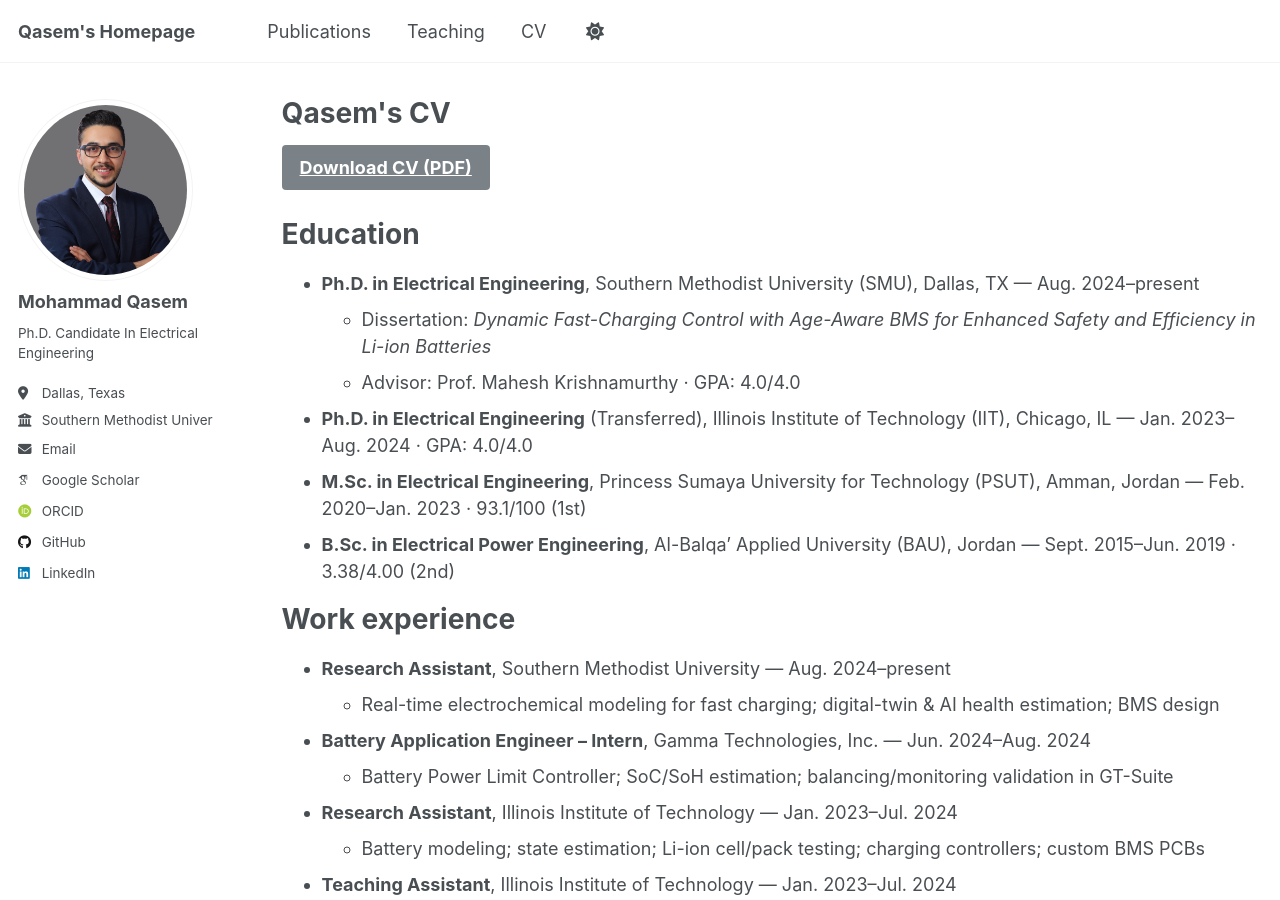
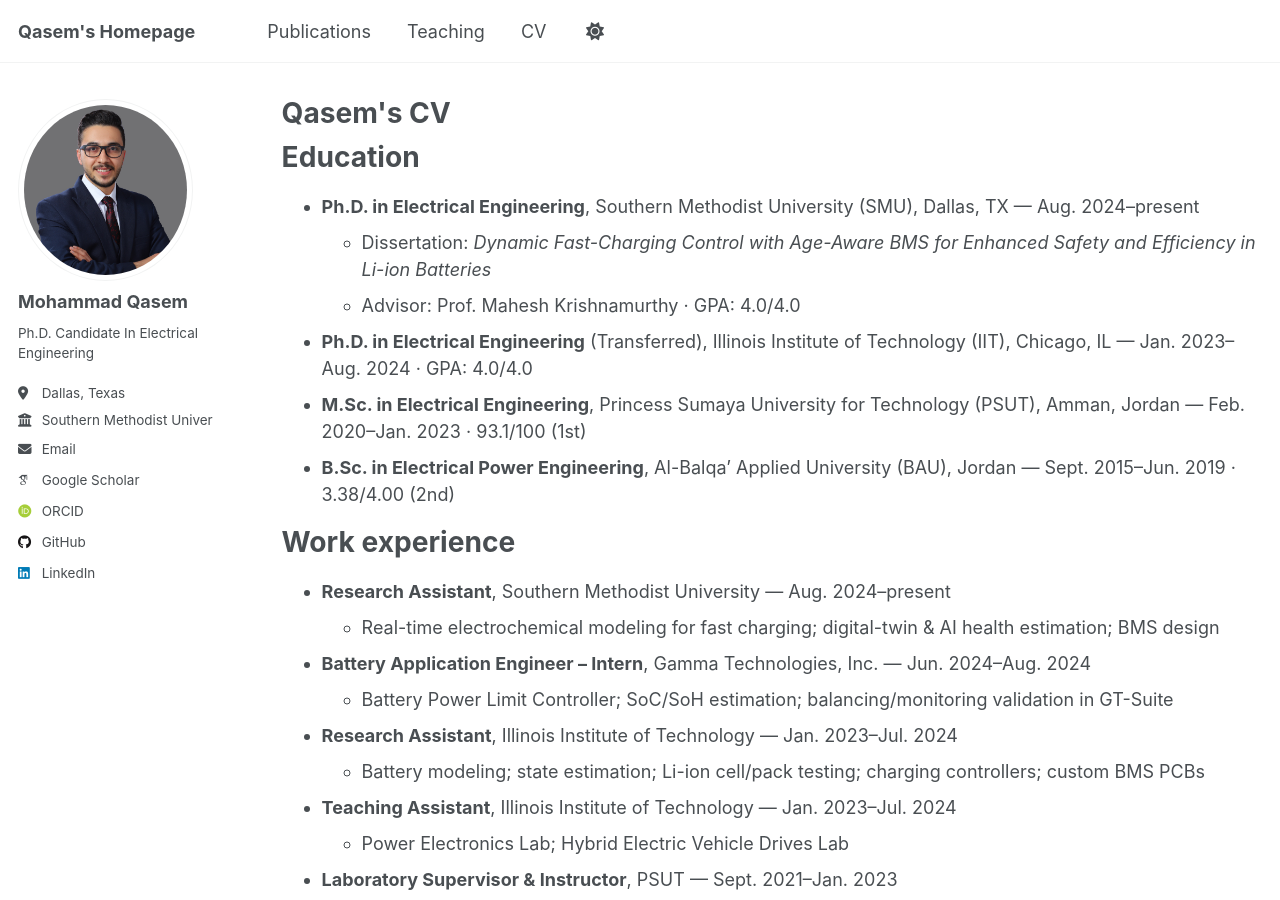
Before and after one commit to MohammadQasem97/Mohammad_Qasem.github.io, a Jekyll site: the page built from _pages/cv.md, in a window 1280 px wide and 900 px high. Built offline with Jekyll 4.4.1, drawn with Linux system fonts in a browser that asks for light colours; some web fonts are replaced; a script that is not in the unit is left out.

Commit message:
Update cv.md

```diff
--- a/_pages/cv.md
+++ b/_pages/cv.md
@@ -7,10 +7,6 @@ redirect_from:
   - /resume
 ---
 
-
-<a class="btn btn--primary btn--large"
-   href="https://MohammadQasem97.github.io/Mohammad_Qasem.github.io/files/cv.pdf"
-   target="_blank" rel="noopener">Download CV (PDF)</a>
 
 
 Education
```
